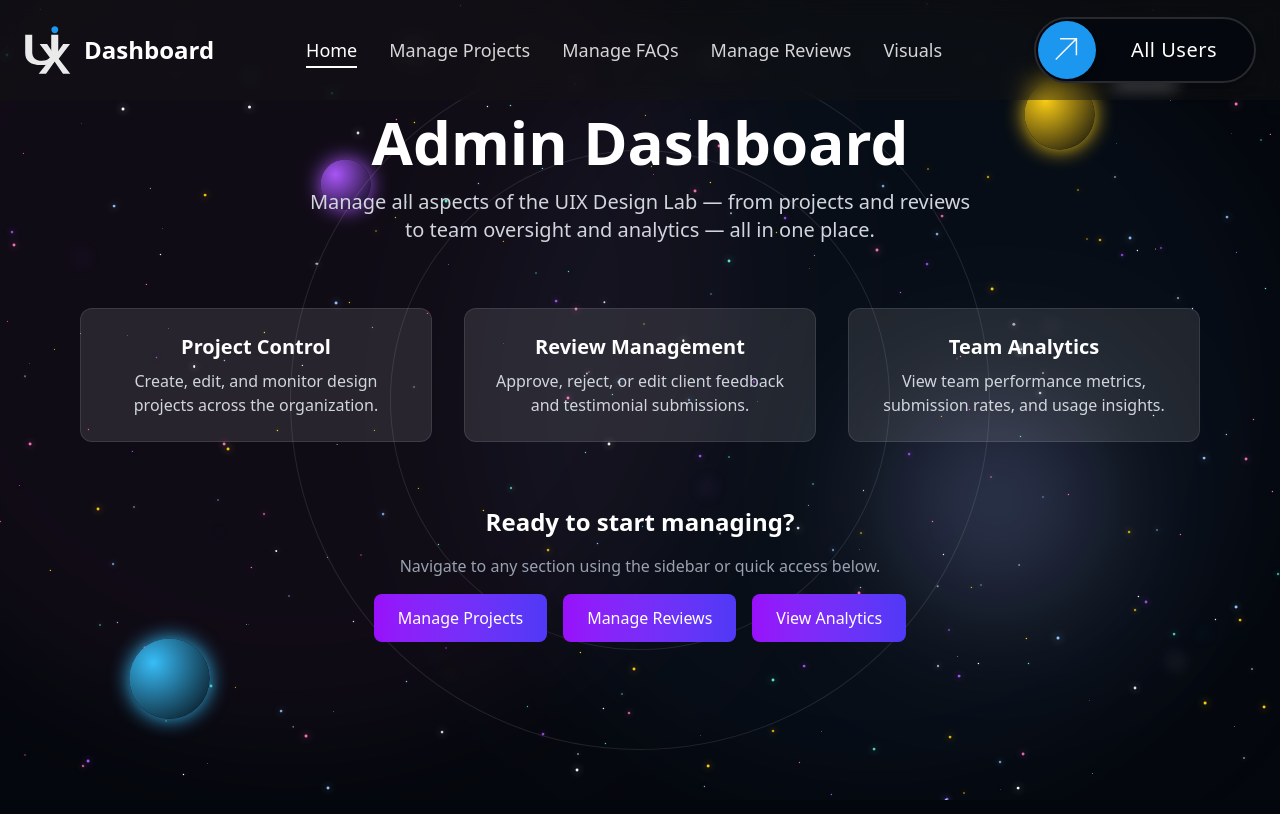
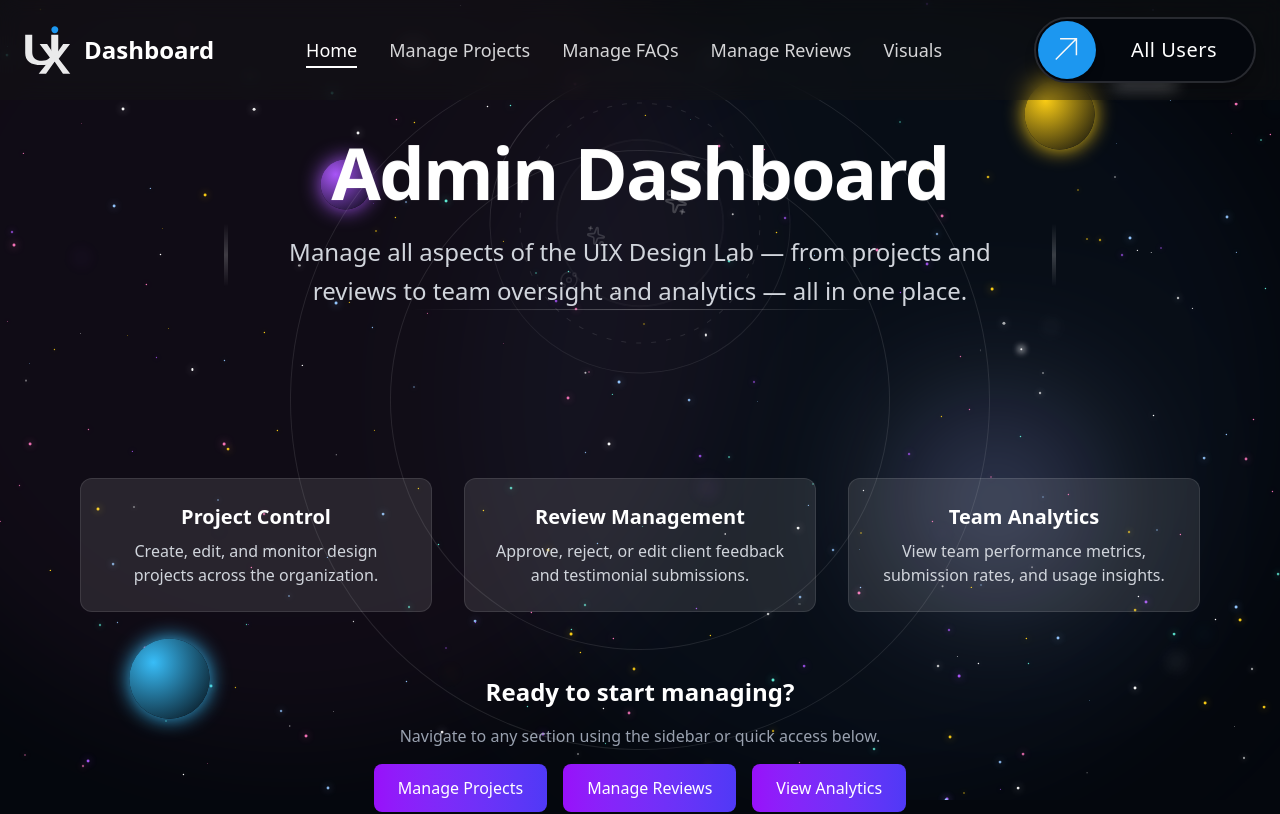
Before and after one commit to Levi9111/dashboard-uix-design-lab, a React (Vite) app: page / in a window 1280 px wide. Shown: the top 814 px of the page. Built offline with nearby package versions, Linux system fonts and the light colour scheme.

Commit message:
Home page ui updated

```diff
--- a/src/Home.tsx
+++ b/src/Home.tsx
@@ -1,15 +1,15 @@
+import { PlanetText } from './Components/elements/PlanetText';
+
 const Home = () => {
   return (
     <main className='px-6 md:px-20 py-28 space-y-16'>
       {/* Hero Section */}
-      <section className='text-center space-y-4'>
-        <h1 className='text-4xl md:text-6xl font-bold text-white'>
-          Admin Dashboard
-        </h1>
-        <p className='text-gray-300 text-lg md:text-xl max-w-2xl mx-auto'>
-          Manage all aspects of the UIX Design Lab — from projects and reviews
-          to team oversight and analytics — all in one place.
-        </p>
+      <section className='uix-center text-center space-y-4'>
+        <PlanetText
+          title='Admin Dashboard'
+          subtitle='Manage all aspects of the UIX Design Lab — from projects and reviews
+          to team oversight and analytics — all in one place.'
+        />
       </section>
 
       {/* Admin Features */}
```
